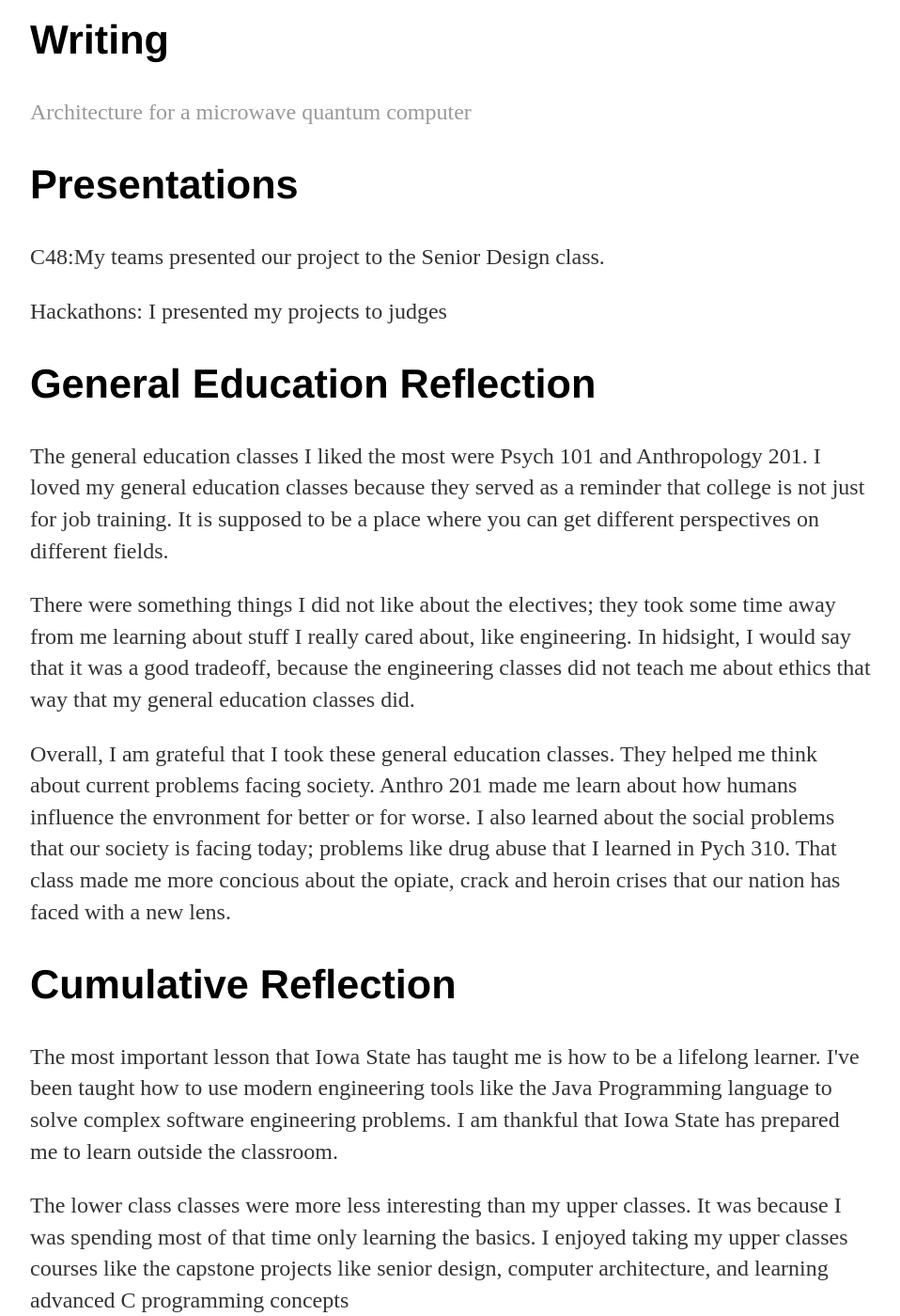
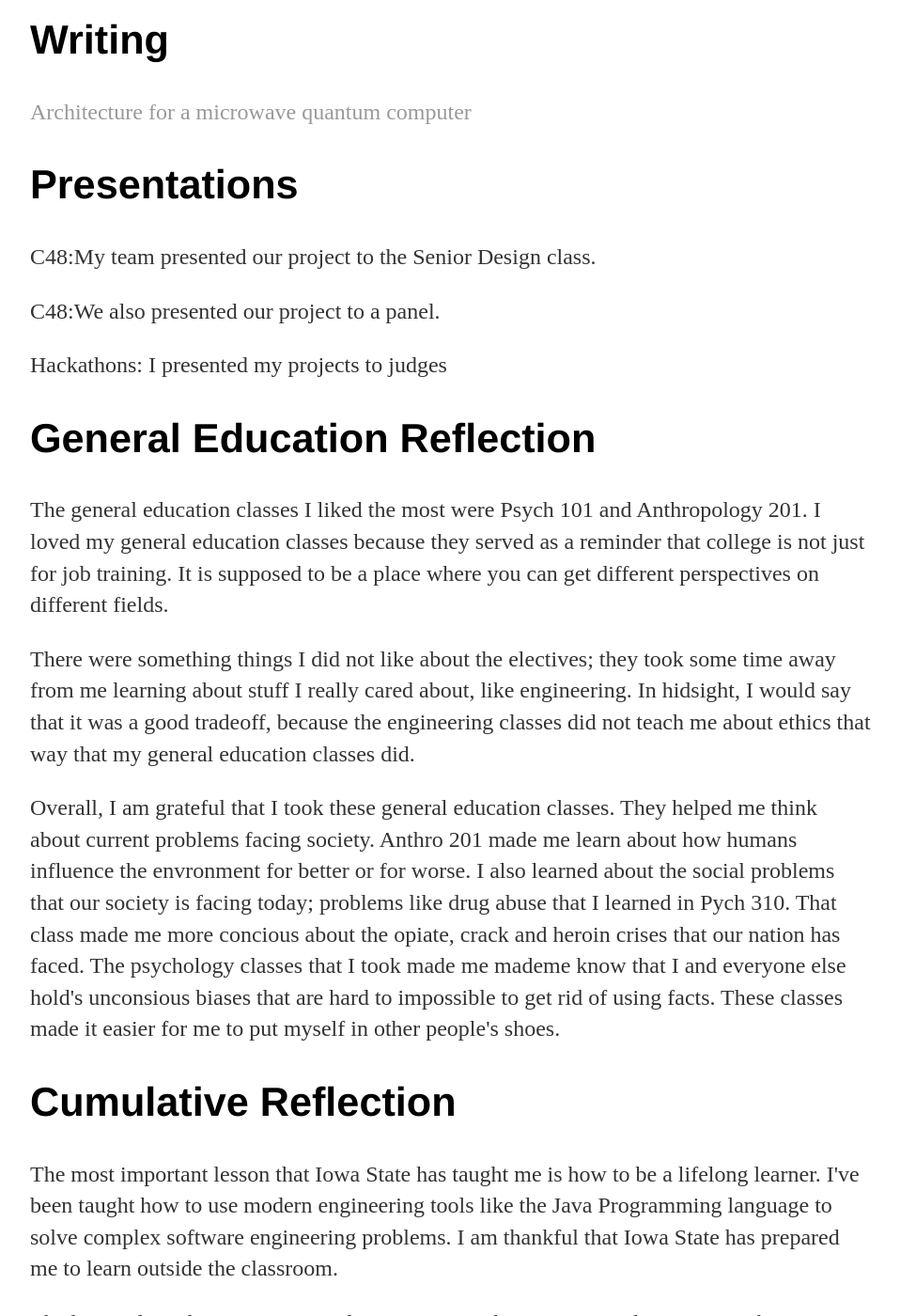
Before and after one commit to vtomole/vtomole.github.io, a Jekyll site: the page built from index.html, in a window 1280 px wide and 1400 px high, scrolled down 5233 px. Shown: the whole window at 94% size, without its empty margins (160-1118 px from the left). Built offline with Jekyll 4.4.1, drawn with Linux system fonts in a browser that asks for light colours.

Commit message:
add a little bit of blurb at the end

```diff
--- a/index.html
+++ b/index.html
@@ -144,7 +144,8 @@ title: Homepage
 			  <p><a href="/static/microwave-arch.pdf">Architecture for a microwave quantum computer</a></p>
 
 			  <p><h2>Presentations</h2></p>
-			  <p>C48:My teams presented our project to the Senior Design class. </p>
+			  <p>C48:My team presented our project to the Senior Design class. </p>
+			  <p>C48:We also presented our project to a panel. </p>
 			  <p> Hackathons: I presented my projects to judges</p>
 
 
@@ -157,7 +158,7 @@ title: Homepage
 			  <p>There were something things I did not like about the electives; they took some time away from me learning about stuff I really cared about, like engineering. In hidsight, I would say that it was a good tradeoff, because the engineering classes did not teach me about ethics that way that my general education classes did.</p>
 
 
-			  <p>Overall, I am grateful that I took these general education classes. They helped me think about current problems facing society. Anthro 201 made me learn about how humans influence the envronment for better or for worse. I also learned about the social problems that our society is facing today; problems like drug abuse that I learned in Pych 310.  That class made me more concious about the opiate, crack and heroin crises that our nation has faced with a new lens. </p>
+			  <p>Overall, I am grateful that I took these general education classes. They helped me think about current problems facing society. Anthro 201 made me learn about how humans influence the envronment for better or for worse. I also learned about the social problems that our society is facing today; problems like drug abuse that I learned in Pych 310.  That class made me more concious about the opiate, crack and heroin crises that our nation has faced. The psychology classes that I took made me mademe know that I and everyone else hold's unconsious biases that are hard to impossible to get rid of using facts. These classes made it easier for me to put myself in other people's shoes.  </p>
 
 
 
```
